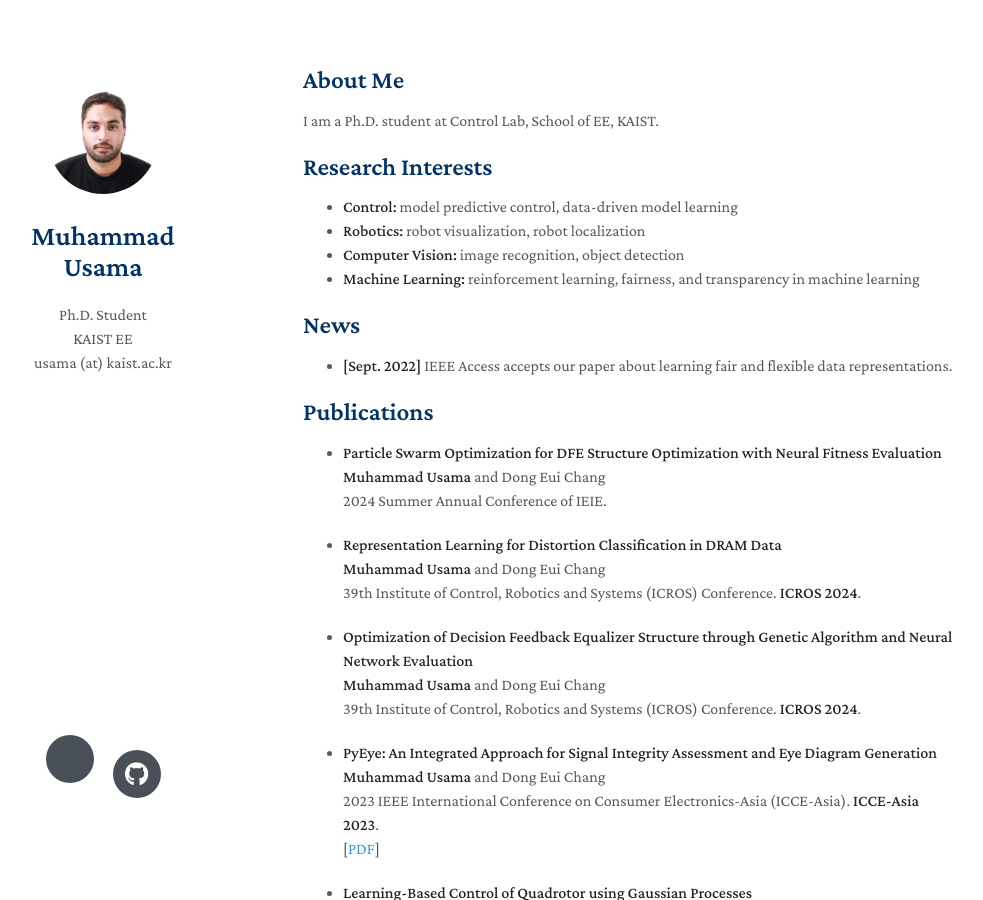
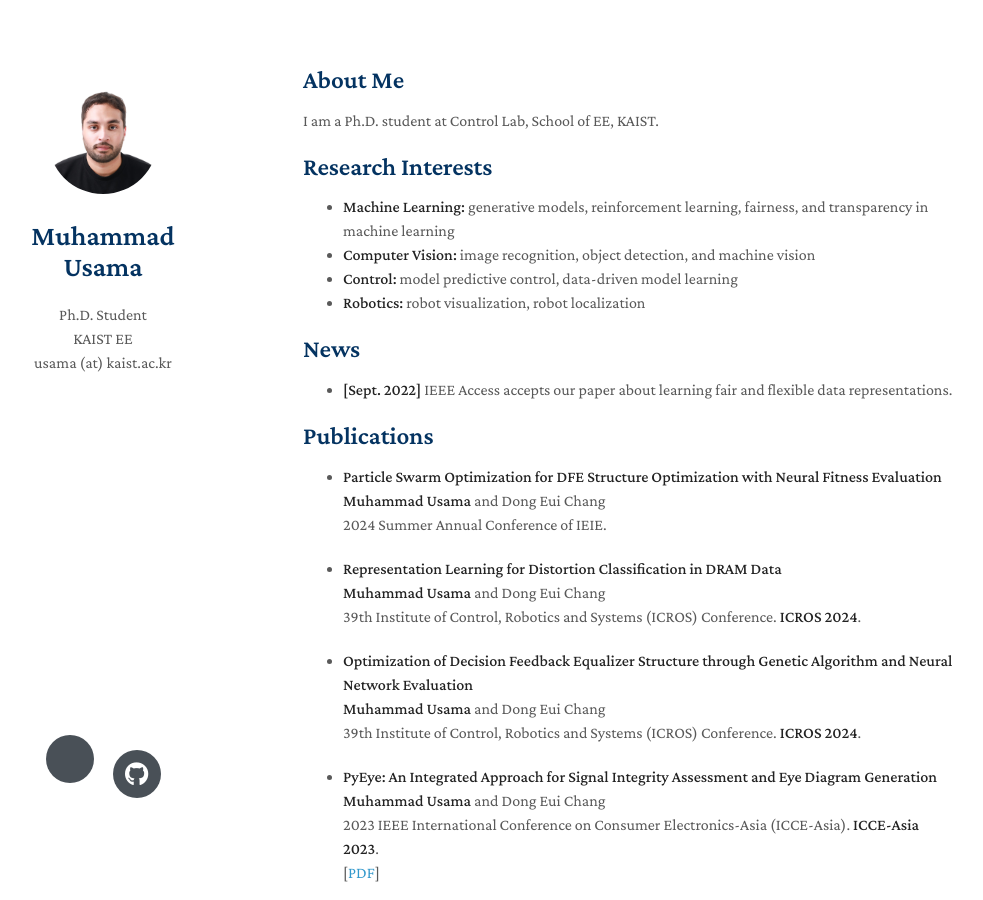
Before and after one commit to Usama1002/Usama1002.github.io, a Jekyll site: the page built from index.md, in a window 1280 px wide and 900 px high. Shown: the whole window, without its empty margins (167-1150 px from the left). Built offline with Jekyll 4.4.1, drawn with Linux system fonts in a browser that asks for light colours; nearby versions of some CDN libraries; a style sheet for code colours, icons or effects is not loaded; our own code applies the rules of GitHub Pages for plain Markdown files.

Commit message:
some changes

```diff
--- a/index.md
+++ b/index.md
@@ -8,10 +8,10 @@ I am a Ph.D. student at Control Lab, School of EE, KAIST.
 
 ## Research Interests
 
+- **Machine Learning:** generative models, reinforcement learning, fairness, and transparency in machine learning
+- **Computer Vision:** image recognition, object detection, and machine vision
 - **Control:** model predictive control, data-driven model learning
 - **Robotics:** robot visualization, robot localization
-- **Computer Vision:** image recognition, object detection
-- **Machine Learning:** reinforcement learning, fairness, and transparency in machine learning
 
 ## News
 
```
